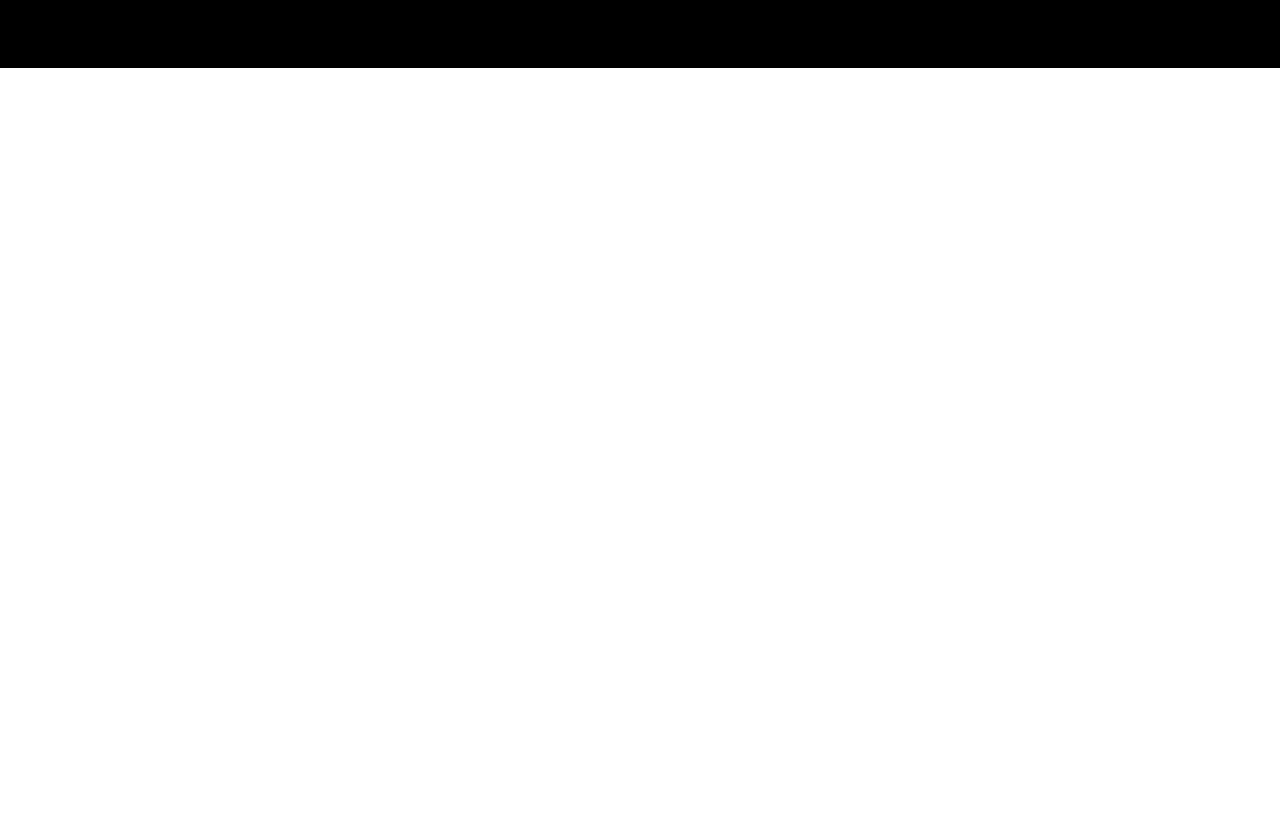
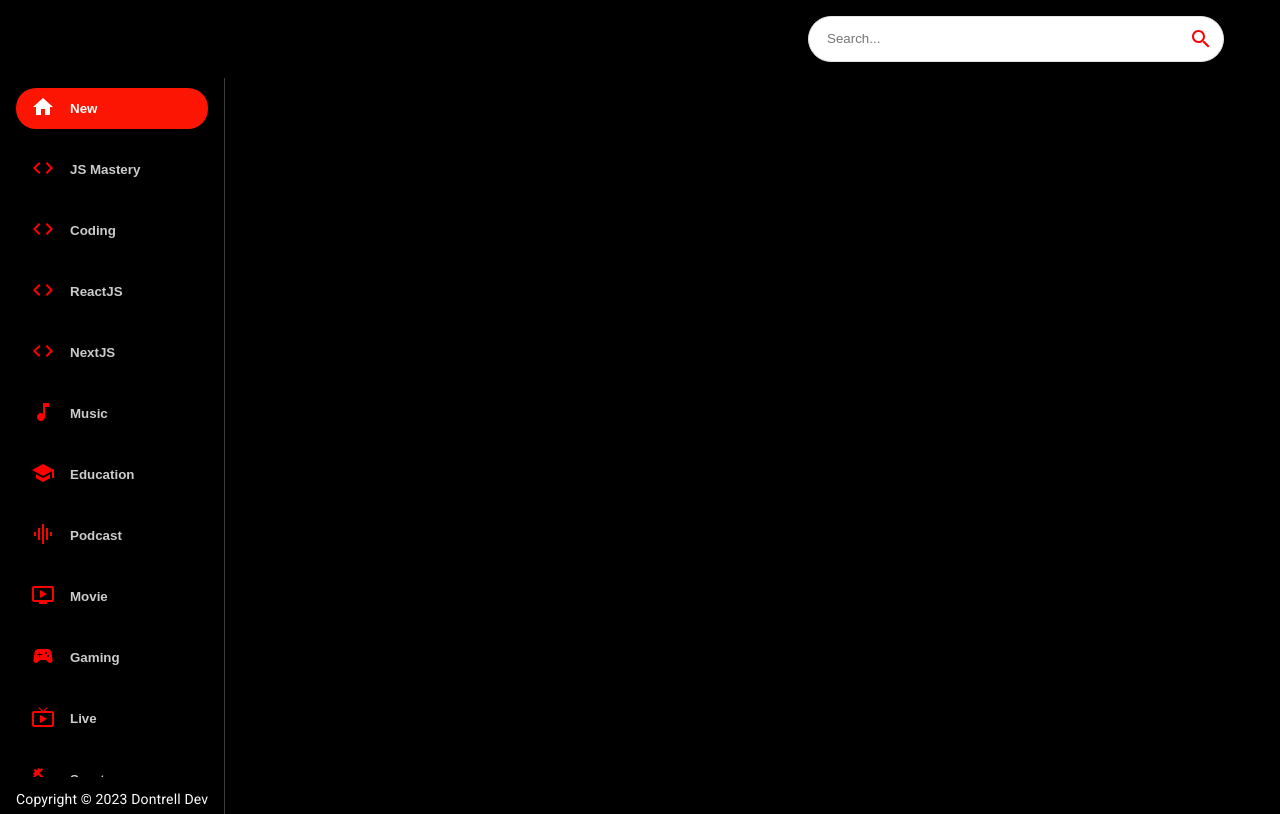
Before and after one commit to dontrellthedeveloper/astro-feed-beta-1.0, a React (Create React App) app: page / in a window 1280 px wide. Built offline with nearby package versions, Linux system fonts and the light colour scheme.

Commit message:
added sidebar component

```diff
--- a/src/components/Feed.jsx
+++ b/src/components/Feed.jsx
@@ -1,11 +1,25 @@
-import React from 'react';
+import React, { useEffect, useState } from "react";
+import { Box, Stack, Typography } from "@mui/material";
+import { Sidebar } from "./";
+
+
 
 const Feed = () => {
-    return (
-        <div>
-            Feed
-        </div>
-    );
+
+
+  return (
+    <Stack sx={{ flexDirection: { sx: "column", md: "row" } }}>
+      <Box sx={{ height: { sx: "auto", md: "92vh" }, borderRight: "1px solid #3d3d3d", px: { sx: 0, md: 2 } }}>
+      <Sidebar/>
+
+        <Typography className="copyright" variant="body2" sx={{ mt: 1.5, color: "#fff", }}>
+          Copyright © 2023 Dontrell Dev
+        </Typography>
+      </Box>
+
+
+    </Stack>
+  );
 };
 
 export default Feed;
--- a/src/components/SearchBar.jsx
+++ b/src/components/SearchBar.jsx
@@ -1,9 +1,33 @@
-import React from 'react'
+import React, { useState } from 'react';
+import { useNavigate } from "react-router-dom";
+import { Paper, IconButton } from '@mui/material';
+import SearchIcon from '@mui/icons-material/Search';
 
 const SearchBar = () => {
+
   return (
-    <div>SearchBar</div>
-  )
-}
+    <Paper
+      component='form'
+      onSubmit={() => {}}
+      sx={{
+        borderRadius: 20,
+        border: '1px solid #e3e3e3',
+        pl: 2,
+        boxShadow: 'none',
+        mr: { sm: 5 },
+      }}
+    >
+      <input
+        className='search-bar'
+        placeholder='Search...'
+        value=''
+        onChange={() => {}}
+      />
+      <IconButton type='submit' sx={{ p: '10px', color: 'red' }} aria-label='search'>
+        <SearchIcon />
+      </IconButton>
+    </Paper>
+  );
+};
 
-export default SearchBar
+export default SearchBar;
--- /dev/null
+++ b/src/components/Sidebar.jsx
@@ -0,0 +1,38 @@
+import React from "react";
+import { Stack } from "@mui/material";
+
+import { categories } from "../utils/constants";
+
+const selectedCategory = "New"
+
+const Categories = () => (
+  <Stack
+    direction="row"
+    sx={{
+      overflowY: "auto",
+      height: { sx: "auto", md: "95%" },
+      flexDirection: { md: "column" },
+    }}
+  >
+    {categories.map((category) => (
+      <button
+        className="category-btn"
+
+        style={{
+          background: category.name === selectedCategory && "#FC1503",
+          color: "white",
+        }}
+        key={category.name}
+      >
+        <span style={{ color: category.name === selectedCategory ? "white" : "red", marginRight: "15px" }}>
+          {category.icon}
+        </span>
+        <span style={{ opacity: category.name === selectedCategory ? "1" : "0.8" }}>
+          {category.name}
+        </span>
+      </button>
+    ))}
+  </Stack>
+);
+
+export default Categories;
--- a/src/components/index.js
+++ b/src/components/index.js
@@ -6,3 +6,4 @@ export {default as Sign} from './Sign';
 // export {default as SearchFeed} from './SearchFeed';
 
 export {default as SearchBar} from './SearchBar';
+export {default as Sidebar} from './Sidebar';
```
